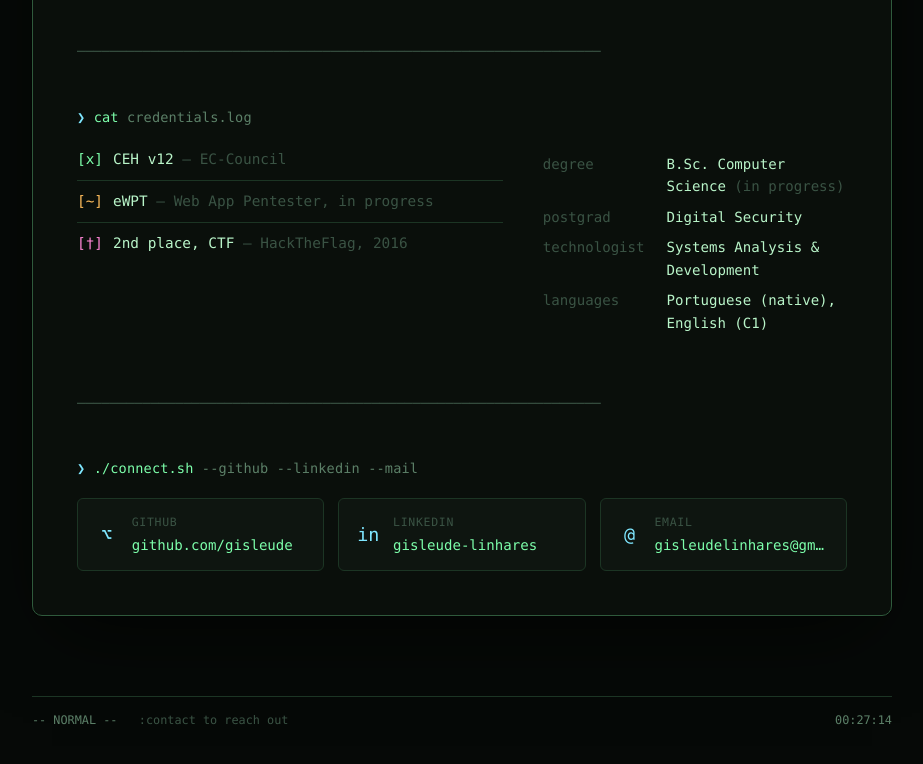
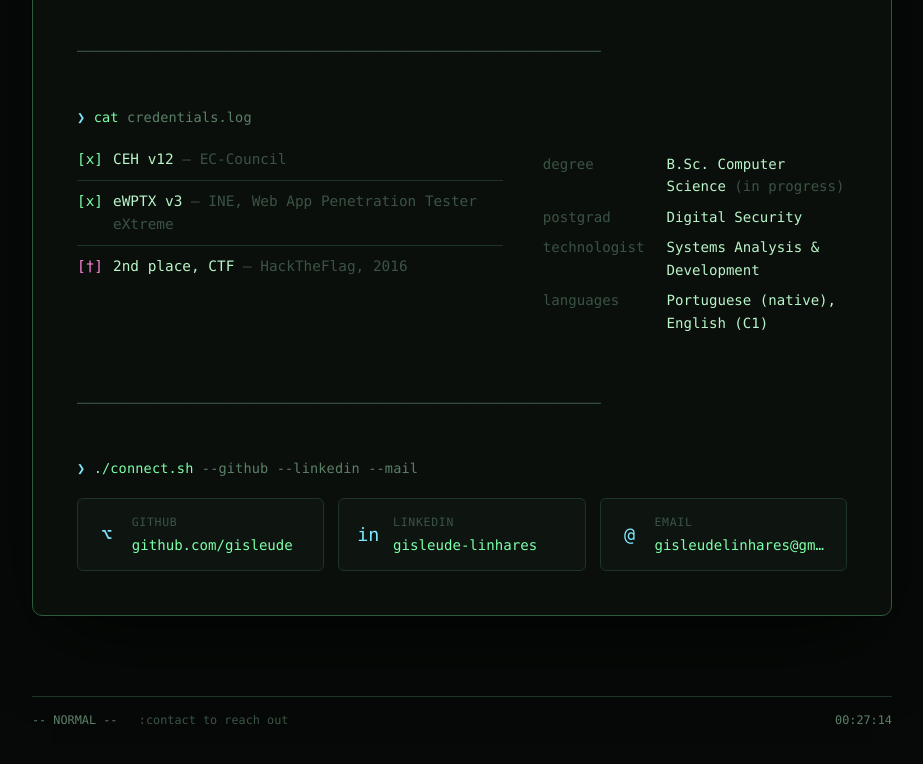
Before and after one commit to Gisleude/portfolio, a plain HTML site: page index.html in a window 1280 px wide. Shown: the part 1971-2735 px from the top of the page, without its empty margins (178-1101 px from the left). Drawn offline with Linux system fonts and the light colour scheme.

Commit message:
Credentials: replace eWPT (in progress) with eWPTX v3 (completed)

```diff
--- a/index.html
+++ b/index.html
@@ -514,8 +514,8 @@
                 <span><span class="cert-name">CEH v12</span> <span class="cert-sub">— EC-Council</span></span>
               </li>
               <li>
-                <span class="cert-mark pending">[~]</span>
-                <span><span class="cert-name">eWPT</span> <span class="cert-sub">— Web App Pentester, in progress</span></span>
+                <span class="cert-mark">[x]</span>
+                <span><span class="cert-name">eWPTX v3</span> <span class="cert-sub">— INE, Web App Penetration Tester eXtreme</span></span>
               </li>
               <li>
                 <span class="cert-mark trophy">[†]</span>
```
